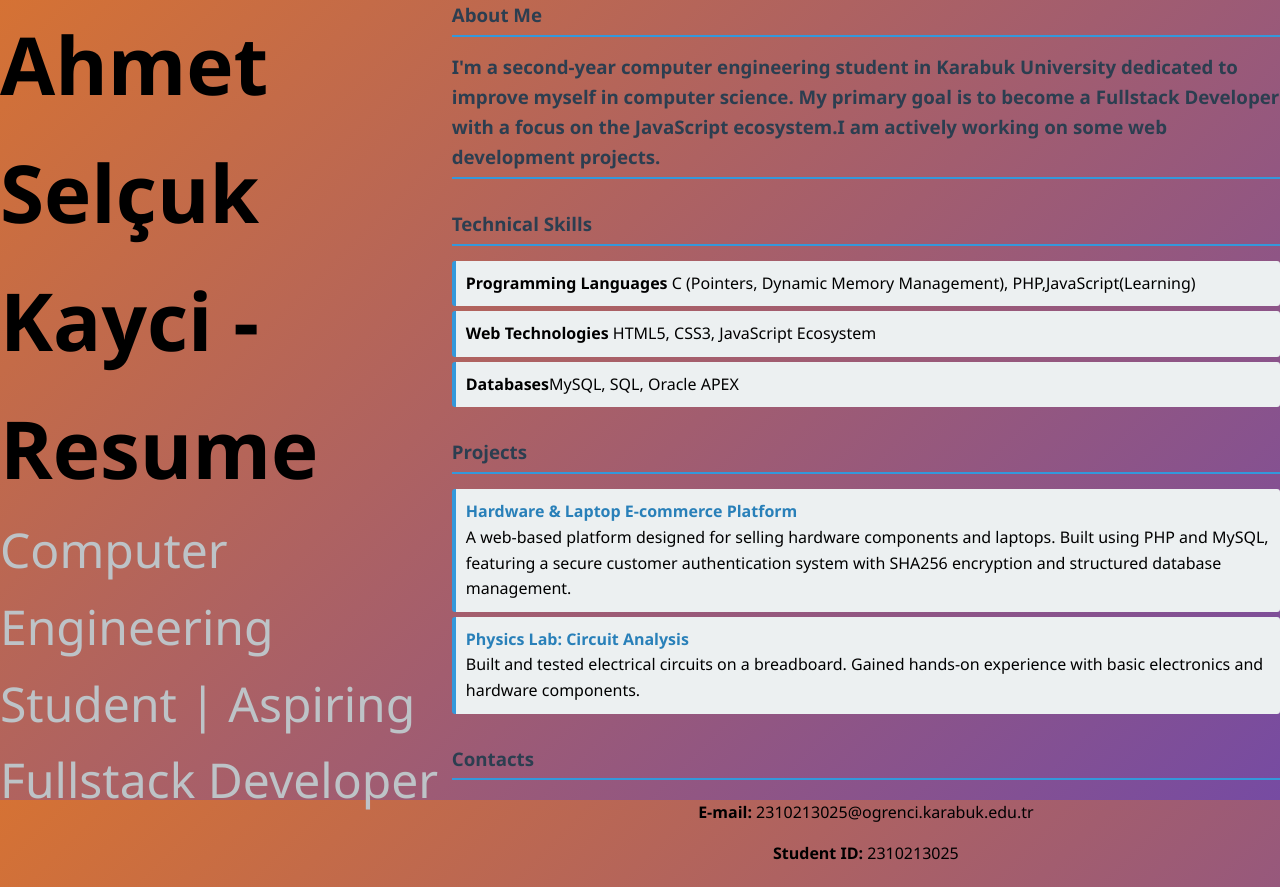
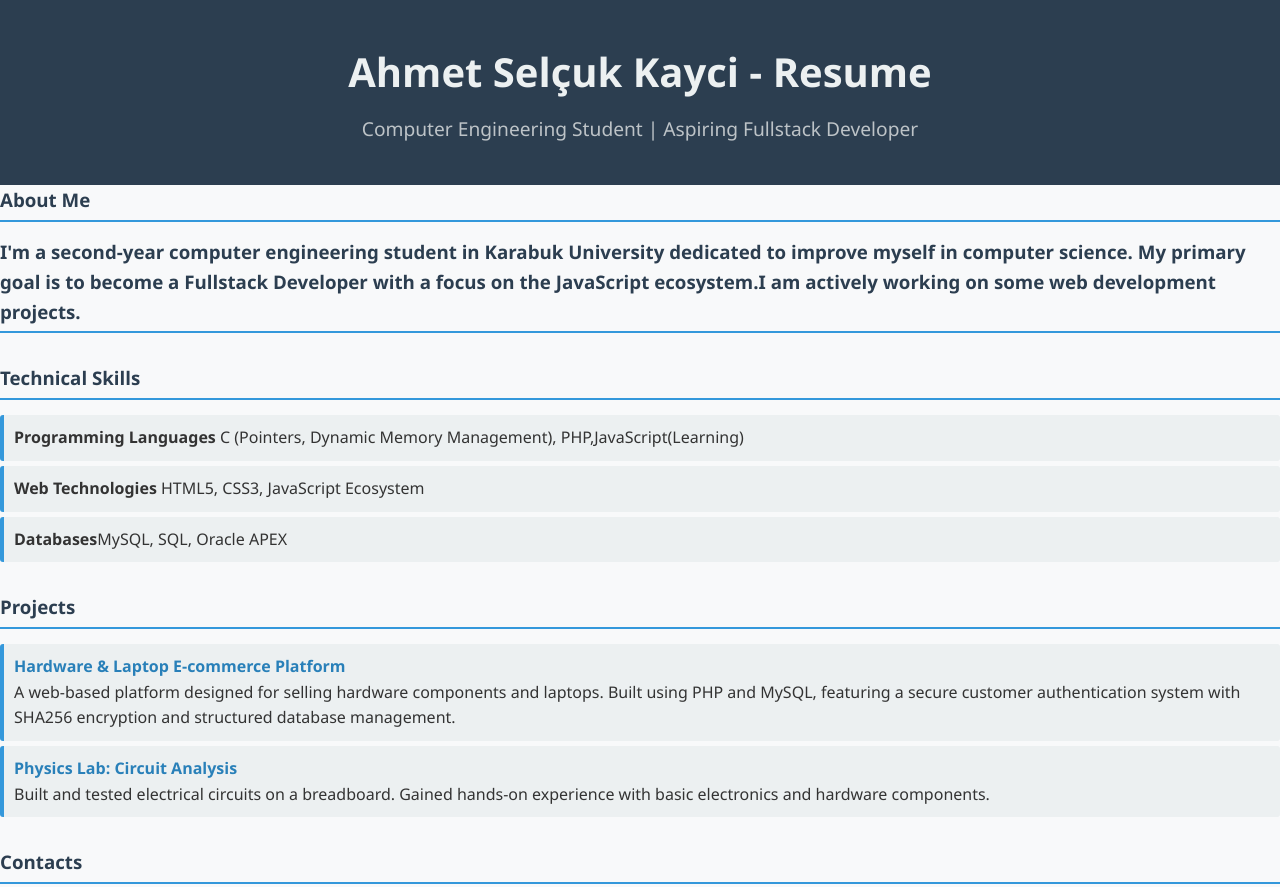
Before and after one commit to kayci-ahmetselcuk/myresumewebsite.github.io, a plain HTML site: page index.html in a window 1280 px wide. Shown: the top 887 px of the page. Drawn offline with Linux system fonts and the light colour scheme.

Commit message:
Update style.css

```diff
--- a/style.css
+++ b/style.css
@@ -1,35 +1,40 @@
-*{
+* {
     box-sizing: border-box;
     margin: 0;
     padding: 0;
 }
 
-body{
+body {
     font-family: 'Segoe UI', Tahoma, Geneva, Verdana, sans-serif;
-  background: linear-gradient(135deg, #d57234 0%, #764ba2 100%);
-  background-attachment: fixed;
-  min-height: 100vh;
-  display: flex;
+    background-color: #f8f9fa;
+    color: #333;
     line-height: 1.6;
 }
 
-header{
+header {
+    background-color: #2c3e50;
+    color: #ecf0f1;
+    padding: 40px 20px;
+    text-align: center;
+}
+
+header h1 {
     margin-bottom: 10px;
     font-size: 2.5em;
 }
 
-header h2{
+header h2 {
     font-size: 1.2em;
     font-weight: 300;
     color: #bdc3c7;
 }
 
-.container{
+.container {
     max-width: 800px;
     margin: 30px auto;
     padding: 20px;
     background-color: #fff;
-  box-shadow: 0 4px 8px rgb(0,0,0,0.1);
+    box-shadow: 0 4px 8px rgba(0,0,0,0.1);
     border-radius: 8px;
 }
 
@@ -44,15 +49,15 @@ h3 {
     margin-bottom: 15px;
 }
 
-p{
+p {
     margin-bottom: 15px;
 }
 
-ul{
+ul {
     list-style-type: none;
 }
 
-ul li{
+ul li {
     background: #ecf0f1;
     margin: 5px 0;
     padding: 10px;
@@ -60,12 +65,12 @@ ul li{
     border-radius: 3px;
 }
 
-.project-title{
+.project-title {
     font-weight: bold;
     color: #2980b9;
 }
 
-.contact-info{
+.contact-info {
     text-align: center;
     margin-top: 20px;
 }
@@ -76,6 +81,6 @@ ul li{
     font-weight: bold;
 }
 
-.contact-info a:hover{
+.contact-info a:hover {
     text-decoration: underline;
 }
```
Lines whose indentation alone changed are shown as unchanged.
